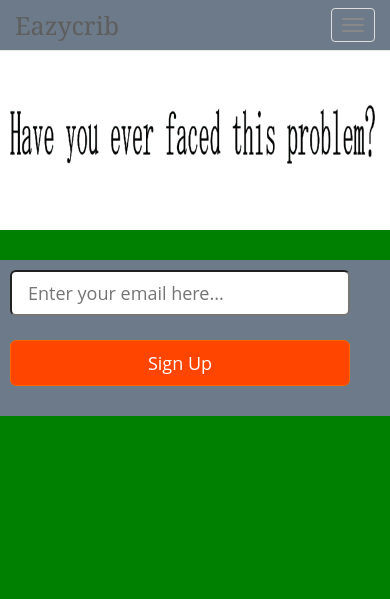
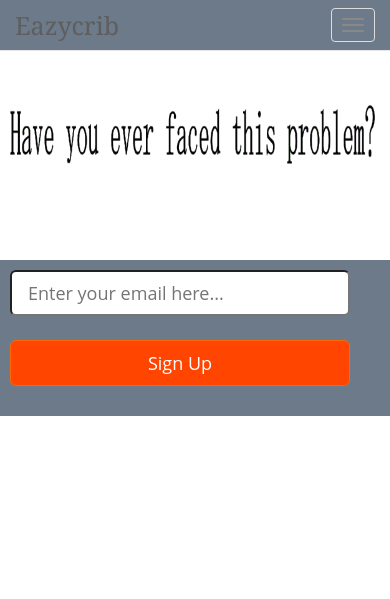
Before and after one commit to bernardAdark/eazycrib, a PHP site: page / in a window 390 px wide; the page is wider, and only the part inside the window is pictured. Shown: the top 599 px of that part. Run offline with PHP 8.4, Linux system fonts and the light colour scheme; some libraries are stand-ins or nearby versions.

Commit message:
Responsive

```diff
--- a/css/style.css
+++ b/css/style.css
@@ -71,9 +71,7 @@ h2 #signup-success #signup-error {
 
 
 @media screen and (max-width: 1000px) {
-  body{
-    background-color: blue;
-  }
+
     .bgcolor{
    	margin-left: -50px;
    	margin-top: 30px;
@@ -97,9 +95,7 @@ h2 #signup-success #signup-error {
    }
 
 @media screen and (max-width: 840px) {
-  body{
-    background-color: green;
-  }
+
     .allow{
    	height:300px;
 
```
